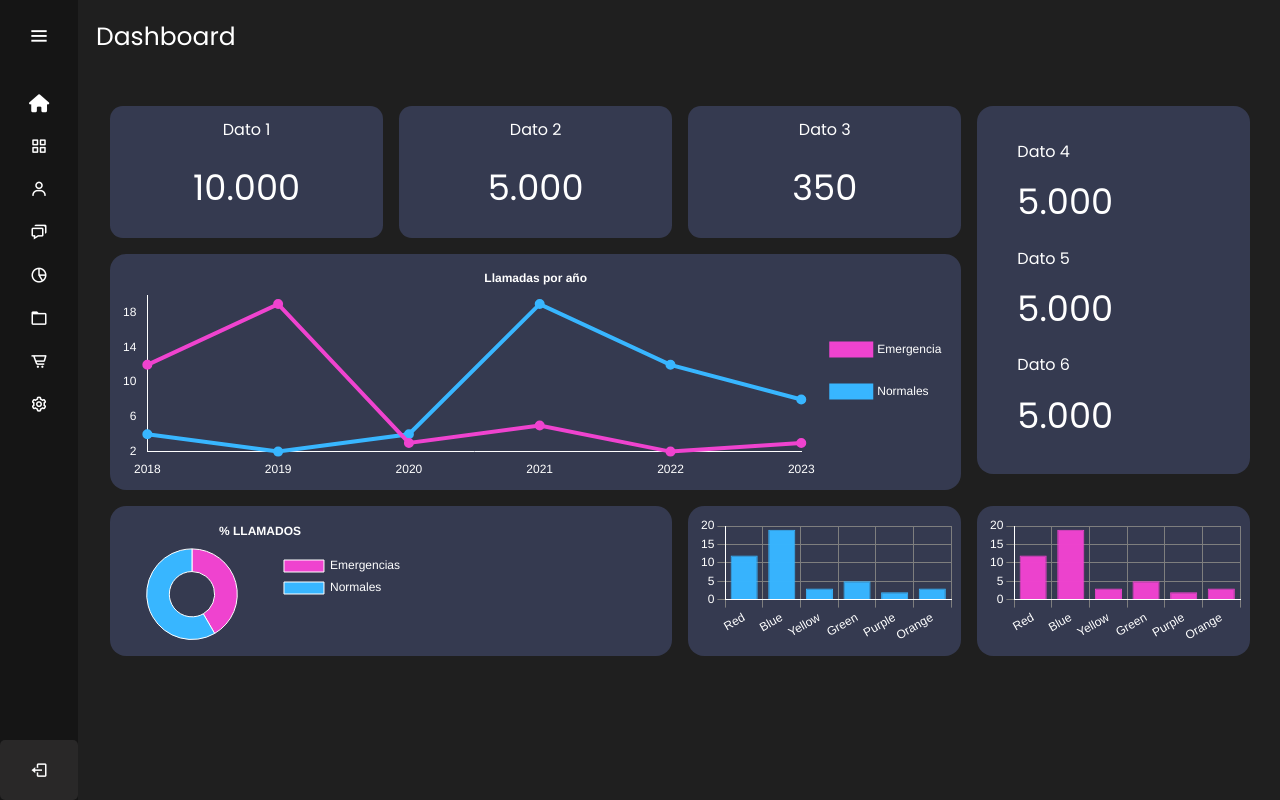
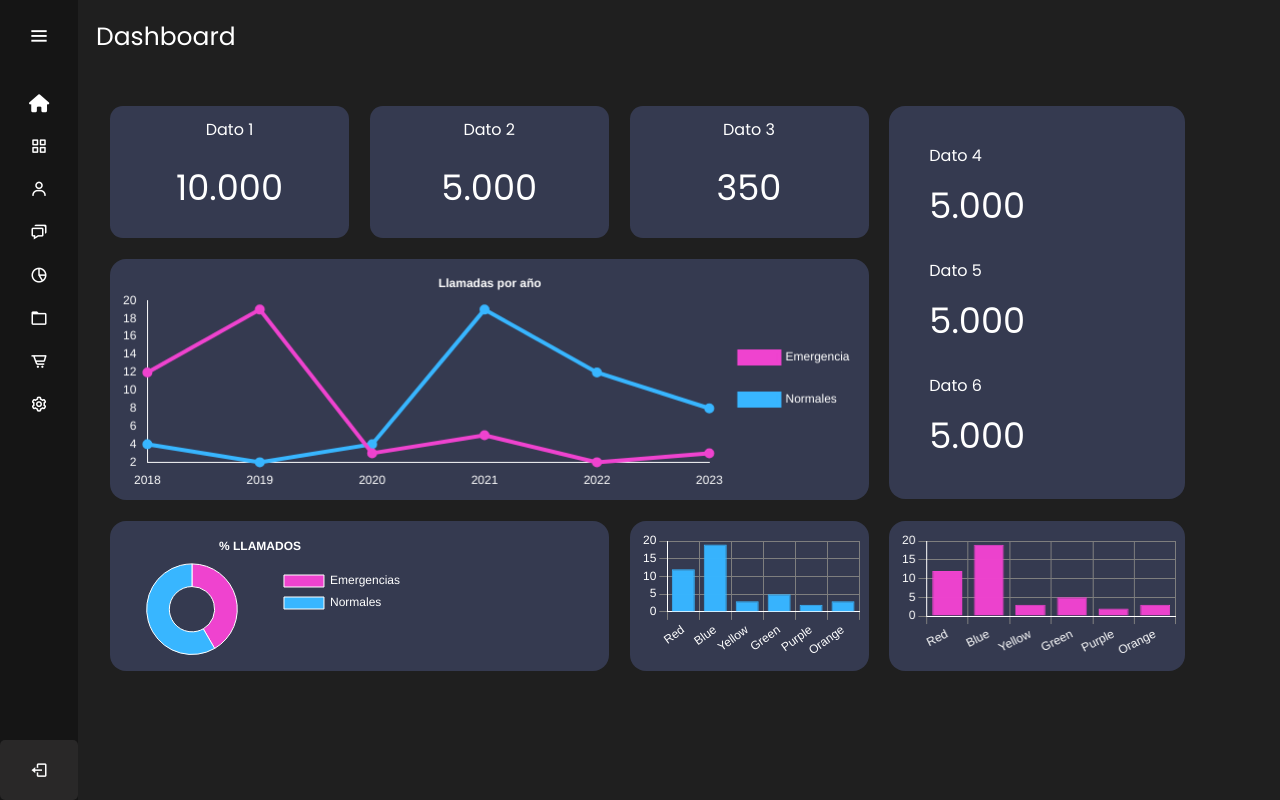
Before and after one commit to PDEjovan/olimpiadasInet, a Django app: page /dashboard/ in a window 1280 px wide. Run offline with Django 4.2, Linux system fonts and the light colour scheme; some libraries are stand-ins or nearby versions.

Commit message:
Arreglando problemas dashboard

```diff
--- a/sitio/static/Styles/dashboard_styles.css
+++ b/sitio/static/Styles/dashboard_styles.css
@@ -2,10 +2,10 @@
 
 .graphics_container{
     display: grid;
-    grid-template-columns: 24% 24% 24% 24%;
+    grid-template-columns: 21% 21% 21% 26%;
     grid-template-rows: auto 220px auto ;
     padding: 2em;
-    gap: 1em;
+    gap: 1.3em;
 }
 
 .extra_info_dashboard {
@@ -46,6 +46,7 @@
     flex-direction: column;
     gap: 1em;
     justify-content: space-around;
+    margin-bottom: -20px;
 }
 
 .item_extra_info{
--- a/sitio/templates/dashboard.html
+++ b/sitio/templates/dashboard.html
@@ -6,9 +6,8 @@
 <head>
     <link rel="stylesheet" href="{% static '/styles/dashboard_styles.css' %}">
 </head>
-
+<div class="text">Dashboard</div>
 <div class="graphics_container">
-
     <div class="datos_dashboard">
         <p class="subtit_dato_dashboard">Dato 1</p>
         <h2 class="dato_numerico_dashboard">10.000</h2>
--- a/sitio/templates/index.html
+++ b/sitio/templates/index.html
@@ -3,5 +3,5 @@
 {% block content %}
 
 
-<h1>hola</h1>
+
 {% endblock %}
--- a/sitio/templates/layouts/nav.html
+++ b/sitio/templates/layouts/nav.html
@@ -18,14 +18,14 @@
         </div>
         <ul class="nav-list">
           <li>
-            <a href="#">
+            <a href="/">
               <i class="fa-solid fa-house"></i>
               <span class="link_name">Inicio</span>
             </a>
             <span class="tooltip">Inicio</span>
           </li>
           <li>
-            <a href="#">
+            <a href="/dashboard">
               <i class="bx bx-grid-alt"></i>
               <span class="link_name">Dashboard</span>
             </a>
@@ -87,7 +87,7 @@
         </ul>
       </div>
       <section class="home-section">
-        <div class="text">Dashboard</div>
+
         {% block content %}
         {% endblock %}
       </section>
```
Also changed, not shown: sitio/static/Styles/nav_styles.css (line endings or trailing spaces).
